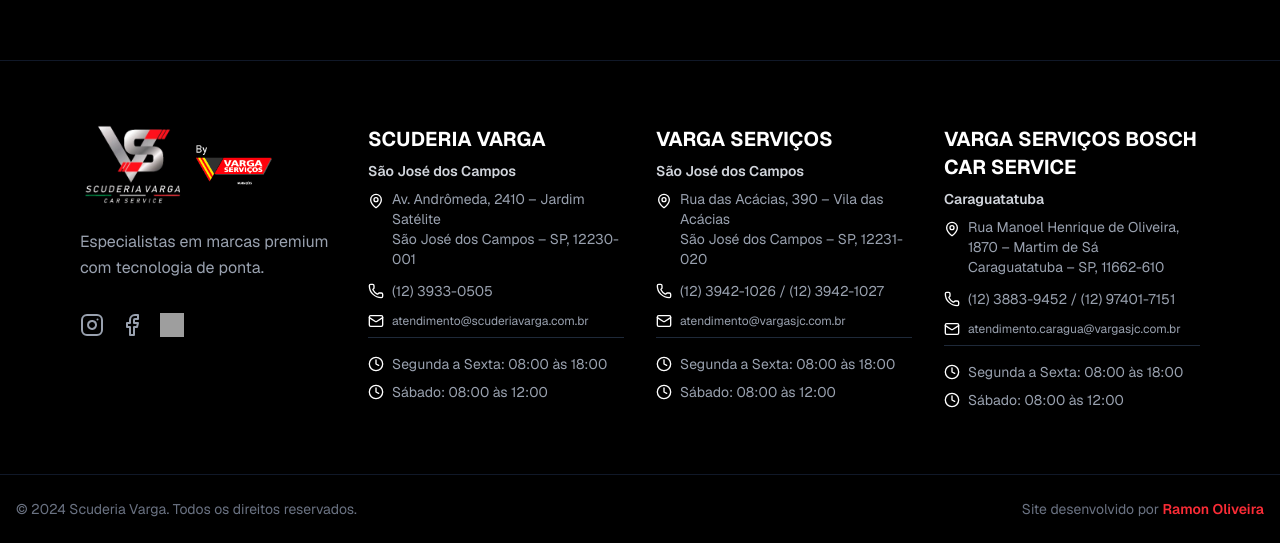
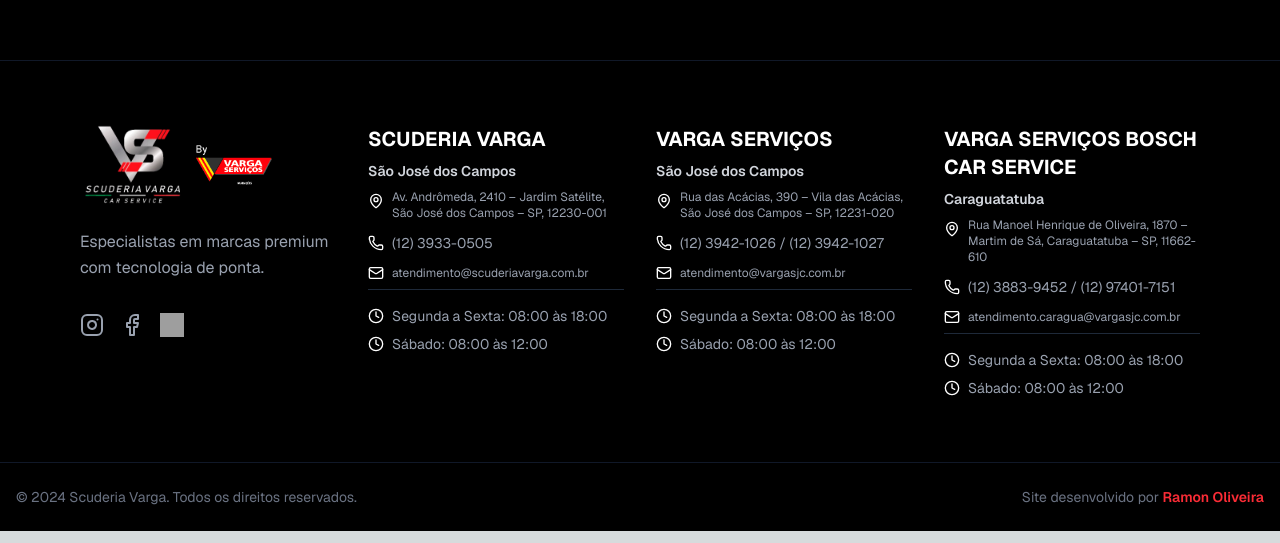
Before and after one commit to ramou1/scuderia-varga, a Next.js app: page / in a window 1280 px wide. Shown: the part 6365-6908 px from the top of the page. Built offline with nearby package versions, Linux system fonts and the light colour scheme; grey boxes are pictures that could not be loaded.

Commit message:
fix: decrease font address size on footer

```diff
--- a/src/components/Footer.tsx
+++ b/src/components/Footer.tsx
@@ -169,9 +169,8 @@
               <div className="space-y-3 text-sm text-gray-400">
                 <div className="flex items-start space-x-2">
                   <MapPin className="w-4 h-4 mt-1 flex-shrink-0 text-white" />
-                  <div>
-                    <p>{location.address}</p>
-                    <p>{location.cep}</p>
+                  <div className="text-xs">
+                    <p>{location.address}, {location.cep}</p>
                   </div>
                 </div>
 
```
